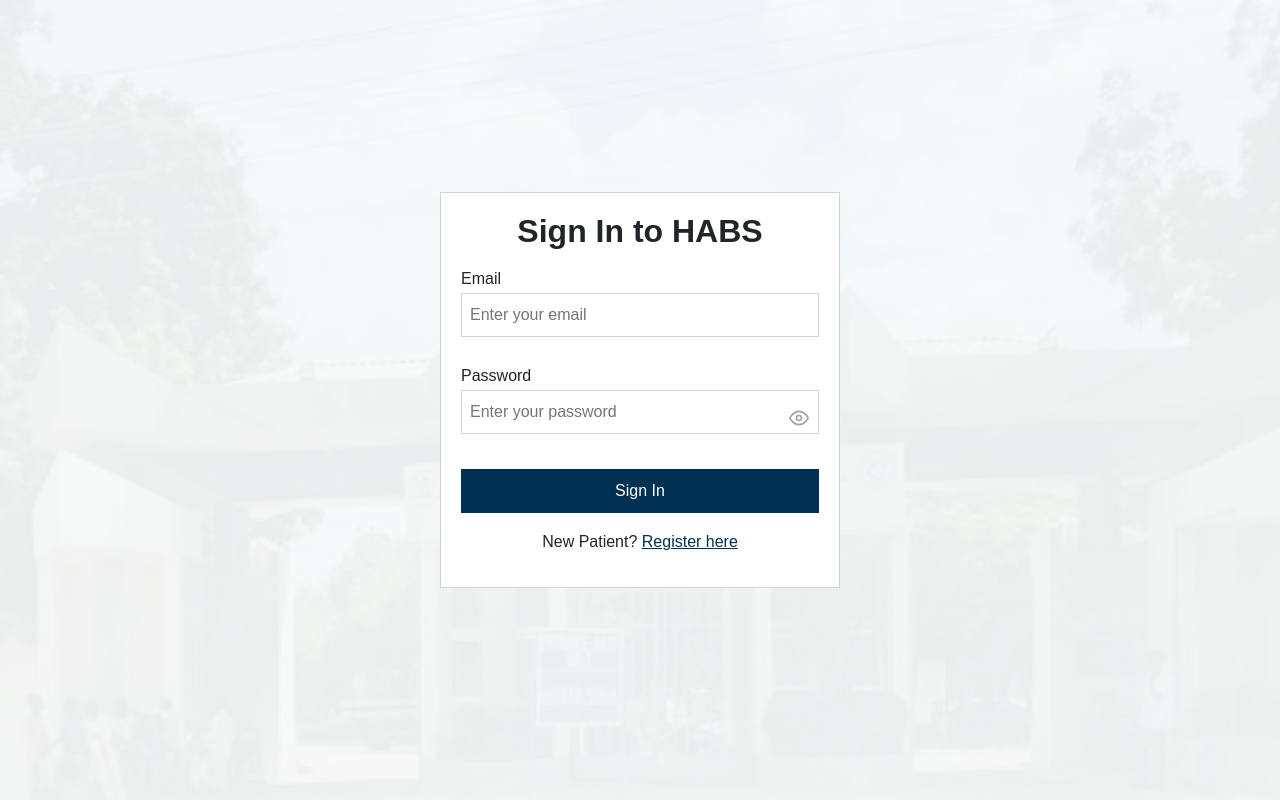
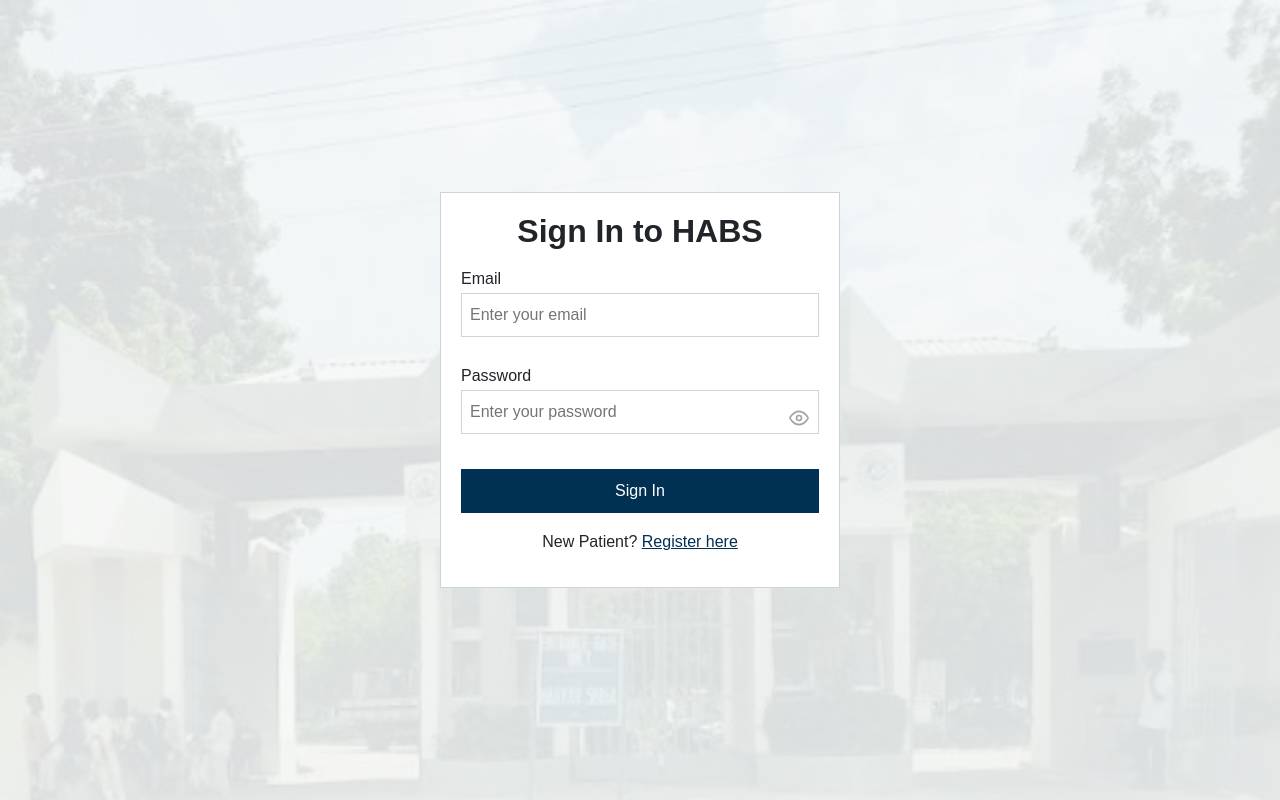
Before and after one commit to Hassan-tech-cyber/habs, a React (Vite) app in the folder frontend/: page /login in a window 1280 px wide. Built offline with nearby package versions, Linux system fonts and the light colour scheme; no server answers.

Commit message:
Uped the Ui

```diff
--- a/frontend/src/index.css
+++ b/frontend/src/index.css
@@ -26,7 +26,7 @@ body::before {
   background-size: cover;
   background-position: center;
   background-repeat: no-repeat;
-  opacity: 0.05;
+  opacity: 0.12;
   z-index: -1;
 }
 
```
